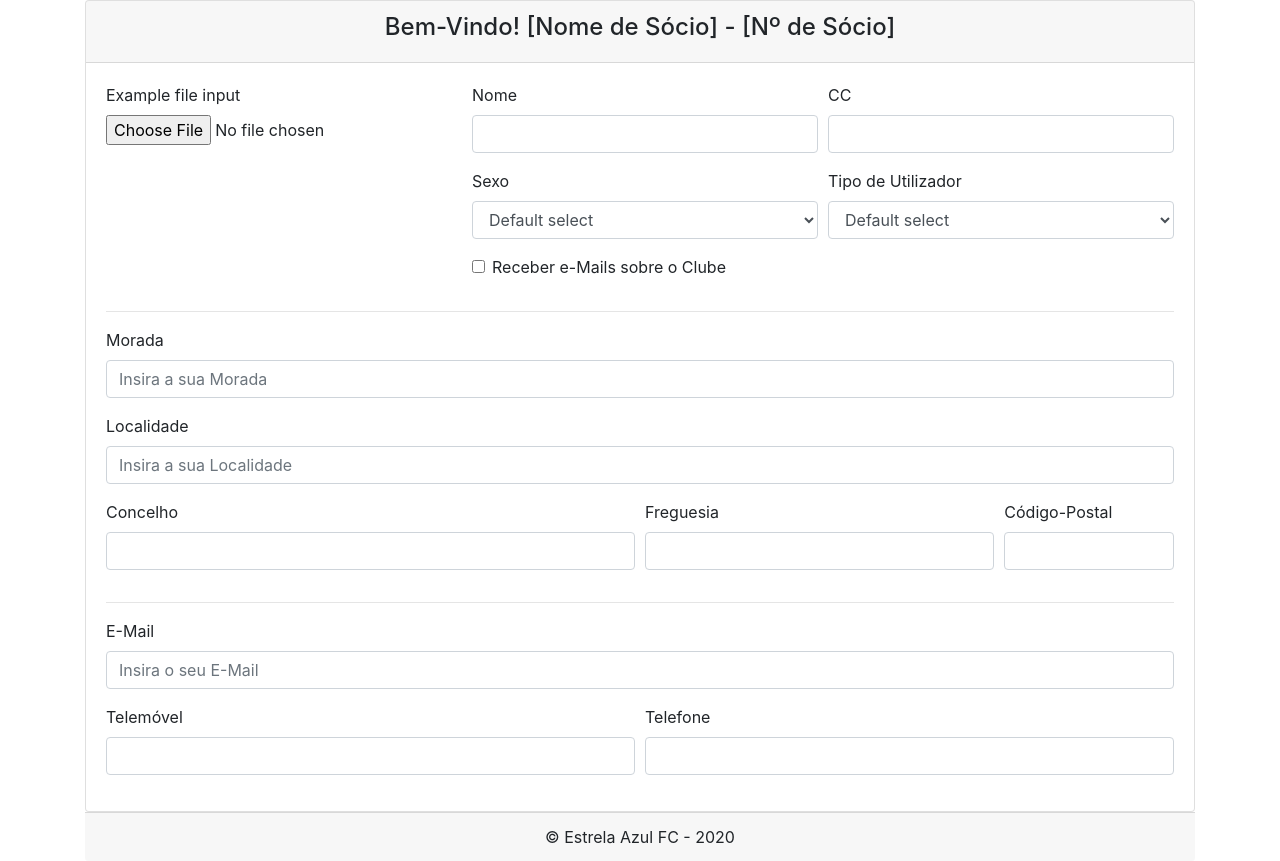
After one commit to Diogo1080/PAP, a PHP site: page /socio_perfil.php in a window 1280 px wide. The commit adds this page. Run offline with PHP 8.4, Linux system fonts and the light colour scheme; some libraries are stand-ins or nearby versions.

Commit message:
awdwad
awdwadwad

```diff
--- a/listar_contribuintes.php
+++ b/listar_contribuintes.php
@@ -54,12 +54,6 @@
       </div>
     </div>
 
-
-    <!-- Optional JavaScript -->
-    <!-- jQuery first, then Popper.js, then Bootstrap JS -->
-    <script src="https://code.jquery.com/jquery-3.5.1.slim.min.js" integrity="sha384-DfXdz2htPH0lsSSs5nCTpuj/zy4C+OGpamoFVy38MVBnE+IbbVYUew+OrCXaRkfj" crossorigin="anonymous"></script>
-    <script src="https://cdn.jsdelivr.net/npm/popper.js@1.16.0/dist/umd/popper.min.js" integrity="sha384-Q6E9RHvbIyZFJoft+2mJbHaEWldlvI9IOYy5n3zV9zzTtmI3UksdQRVvoxMfooAo" crossorigin="anonymous"></script>
-    <script src="https://stackpath.bootstrapcdn.com/bootstrap/4.5.0/js/bootstrap.min.js" integrity="sha384-OgVRvuATP1z7JjHLkuOU7Xw704+h835Lr+6QL9UvYjZE3Ipu6Tp75j7Bh/kR0JKI" crossorigin="anonymous"></script>
   </body>
 </html>
     <script src="//code.jquery.com/jquery.min.js"></script>
--- /dev/null
+++ b/socio_perfil.php
@@ -0,0 +1,144 @@
+<!doctype html>
+<html lang="en">
+  <head>
+    <!-- Required meta tags -->
+    <meta charset="utf-8">
+    <meta name="viewport" content="width=device-width, initial-scale=1, shrink-to-fit=no">
+
+    <!-- Bootstrap CSS -->
+    <link rel="stylesheet" href="https://maxcdn.bootstrapcdn.com/bootstrap/4.0.0/css/bootstrap.min.css" integrity="sha384-Gn5384xqQ1aoWXA+058RXPxPg6fy4IWvTNh0E263XmFcJlSAwiGgFAW/dAiS6JXm" crossorigin="anonymous">
+
+    <!-- Local CSS -->
+    <link rel="stylesheet" href="socio.css">
+
+    <title>Hello, world!</title>
+  </head>
+  <body>
+
+
+    <!-- Container Geral -->
+
+    <div class="container">
+
+        <!-- Card -->
+        <div class="card">
+
+            <!-- Título do Card -->
+            <div class="card-header text-center">
+              <h4>Bem-Vindo! [Nome de Sócio] - [Nº de Sócio]</h4>
+            </div>
+
+            <!-- Corpo do Card -->
+            <div class="card-body">
+
+                <div class="row">
+
+                    <div class="col-md-4">
+                        <form>
+                            <div class="form-group">
+                              <label for="exampleFormControlFile1">Example file input</label>
+                              <input type="file" class="form-control-file" id="exampleFormControlFile1">
+                            </div>
+                          </form>
+                    </div>
+
+                    <div class="col-md-8">
+                            <div class="form-row">
+                              <div class="form-group col-md-6">
+                                <label for="inputEmail4">Nome</label>
+                                <input type="email" class="form-control" id="inputEmail4">
+                              </div>
+                              <div class="form-group col-md-6">
+                                <label for="inputPassword4">CC</label>
+                                <input type="text" class="form-control" id="inputPassword4">
+                              </div>
+                            </div>
+
+                            <div class="form-row">
+                                <div class="form-group col-md-6">
+                                  <label for="inputEmail4">Sexo</label>
+                                  <select class="form-control">
+                                    <option>Default select</option>
+                                  </select>
+                                </div>
+                                <div class="form-group col-md-6">
+                                  <label for="inputPassword4">Tipo de Utilizador</label>
+                                  <select class="form-control">
+                                    <option>Default select</option>
+                                  </select>
+                                </div>
+                              </div>
+
+                            <div class="form-group">
+                              <div class="form-check">
+                                <input class="form-check-input" type="checkbox" id="gridCheck">
+                                <label class="form-check-label" for="gridCheck">
+                                  Receber e-Mails sobre o Clube
+                                </label>
+                              </div>
+                            </div>
+                    </div>
+                  </div>
+
+                  <!-- Divisão dos Cards -->
+                  <hr>
+
+                  <div class="form-group">
+                    <label for="inputAddress">Morada</label>
+                    <input type="text" class="form-control" id="inputAddress" placeholder="Insira a sua Morada">
+                  </div>
+                  <div class="form-group">
+                    <label for="inputAddress2">Localidade</label>
+                    <input type="text" class="form-control" id="inputAddress2" placeholder="Insira a sua Localidade">
+                  </div>
+                  <div class="form-row">
+                    <div class="form-group col-md-6">
+                      <label for="inputCity">Concelho</label>
+                      <input type="text" class="form-control" id="inputCity">
+                    </div>
+                    <div class="form-group col-md-4">
+                      <label for="inputState">Freguesia</label>
+                      <input type="text" class="form-control" id="inputState">
+                    </div>
+                    <div class="form-group col-md-2">
+                      <label for="inputZip">Código-Postal</label>
+                      <input type="text" class="form-control" id="inputZip">
+                    </div>
+                  </div>
+
+                  <!-- Divisão dos Cards -->
+                  <hr>
+
+                  <div class="form-group">
+                    <label for="inputAddress2">E-Mail</label>
+                    <input type="text" class="form-control" id="inputAddress2" placeholder="Insira o seu E-Mail">
+                  </div>
+                  <div class="form-row">
+                    <div class="form-group col-md-6">
+                      <label for="inputEmail4">Telemóvel</label>
+                      <input type="email" class="form-control" id="inputEmail4">
+                    </div>
+                    <div class="form-group col-md-6">
+                      <label for="inputPassword4">Telefone</label>
+                      <input type="text" class="form-control" id="inputPassword4">
+                    </div>
+                  </div>
+                </div>
+            </div>
+
+            <!-- Footer do Card -->
+            <div class="card-footer text-center">
+                © Estrela Azul FC - 2020
+            </div>
+
+        </div>
+
+    </div>
+
+    <!-- Optional JavaScript -->
+    <!-- jQuery first, then Popper.js, then Bootstrap JS -->
+    <script src="https://code.jquery.com/jquery-3.2.1.slim.min.js" integrity="sha384-KJ3o2DKtIkvYIK3UENzmM7KCkRr/rE9/Qpg6aAZGJwFDMVNA/GpGFF93hXpG5KkN" crossorigin="anonymous"></script>
+    <script src="https://cdnjs.cloudflare.com/ajax/libs/popper.js/1.12.9/umd/popper.min.js" integrity="sha384-ApNbgh9B+Y1QKtv3Rn7W3mgPxhU9K/ScQsAP7hUibX39j7fakFPskvXusvfa0b4Q" crossorigin="anonymous"></script>
+    <script src="https://maxcdn.bootstrapcdn.com/bootstrap/4.0.0/js/bootstrap.min.js" integrity="sha384-JZR6Spejh4U02d8jOt6vLEHfe/JQGiRRSQQxSfFWpi1MquVdAyjUar5+76PVCmYl" crossorigin="anonymous"></script>
+  </body>
+</html>
```
Also changed, not shown: img/login.jpg, img/logo.png, img/panel.png, 2 other files.
